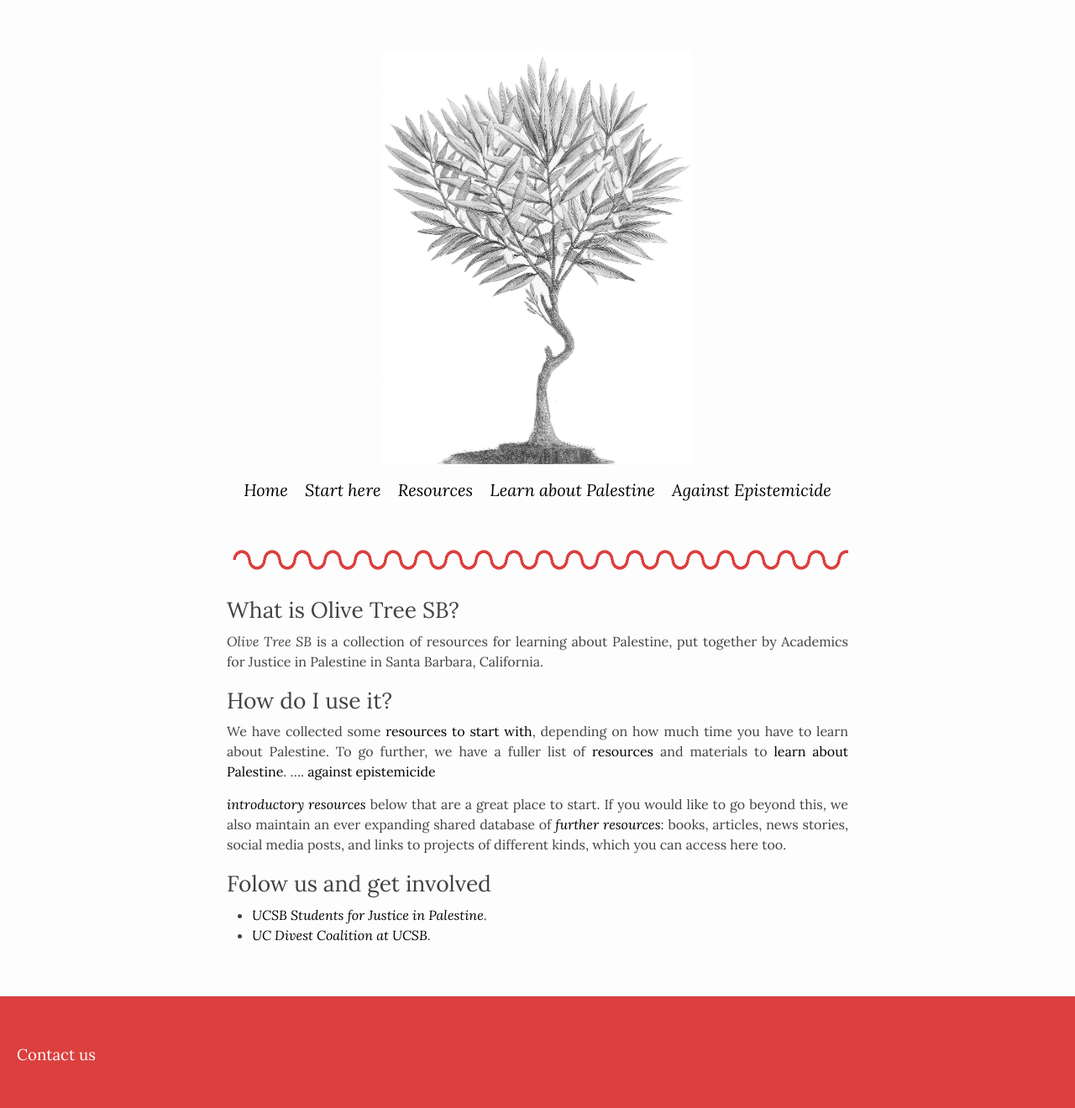
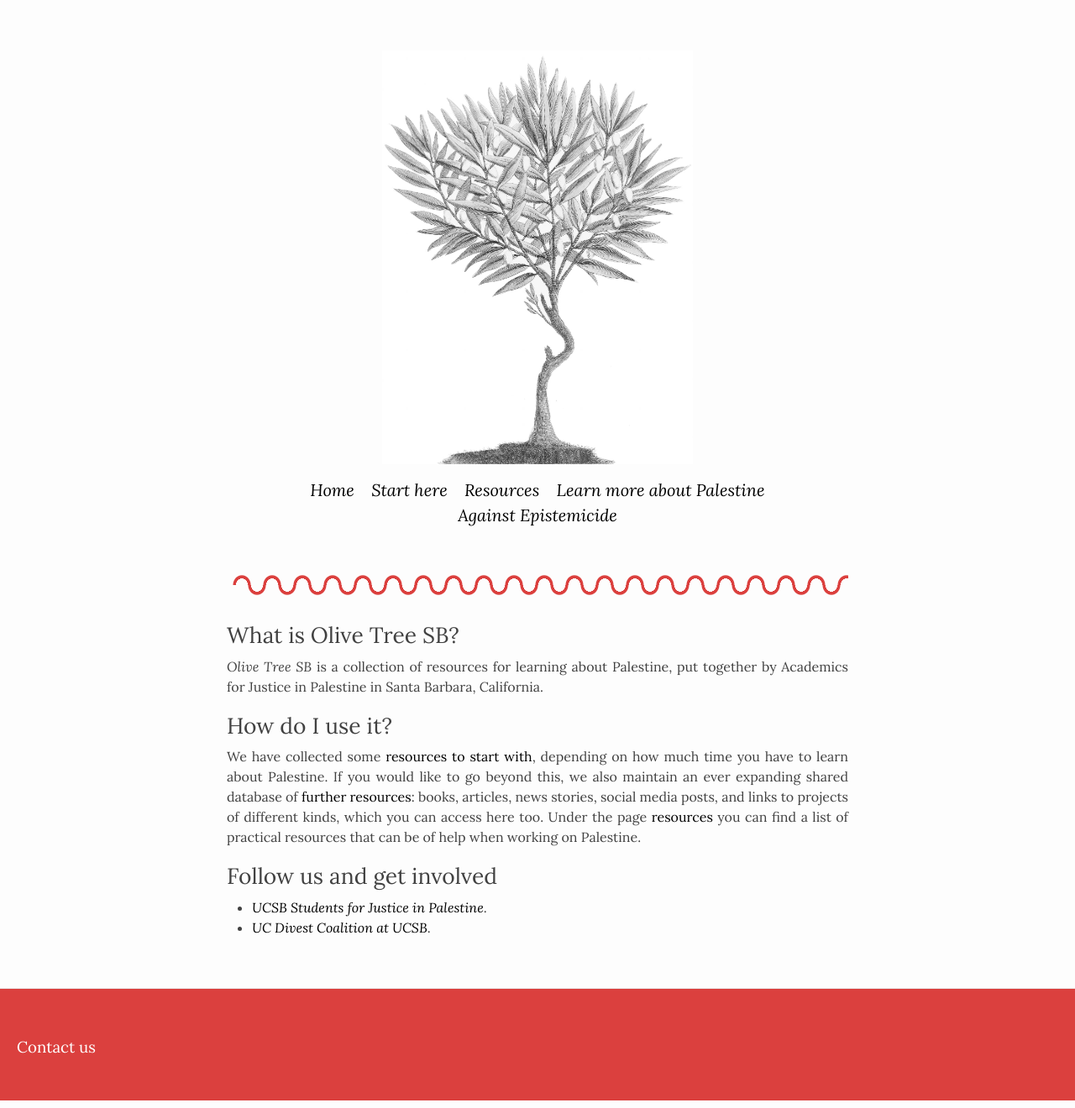
Before and after one commit to olivetreesb/olivetreesb, a Jekyll site: the page built from index.md, in a window 1280 px wide. Shown: the whole page at 84% size. Built offline with Jekyll 4.4.1, drawn with Linux system fonts in a browser that asks for light colours.

Commit message:
Updated the home page

```diff
--- a/_includes/nav-menu.html
+++ b/_includes/nav-menu.html
@@ -4,6 +4,6 @@
     <li class="nav-item"><a href="/">Home</a></li>
     <li class="nav-item"><a href="/start-here">Start here</a></li>
     <li class="nav-item"><a href="/resources">Resources</a></li>
-    <li class="nav-item"><a href="/learn">Learn about Palestine</a></li>
+    <li class="nav-item"><a href="/learn">Learn more about Palestine</a></li>
     <li class="nav-item"><a href="/against-epistemicide">Against Epistemicide</a></li>
 </ul>
--- a/index.md
+++ b/index.md
@@ -11,12 +11,8 @@
 
 ## How do I use it?
 
-We have collected some [resources to start with](/start-here), depending on how much time you have to learn about Palestine. To go further, we have a fuller list of [resources](/resources) and materials to [learn about Palestine](/learn). .... [against epistemicide](/against-epistemicide)
+We have collected some [resources to start with](/start-here), depending on how much time you have to learn about Palestine. If you would like to go beyond this, we also maintain an ever expanding shared database of [further resources](/learn): books, articles, news stories, social media posts, and links to projects of different kinds, which you can access here too. Under the page [resources](/resources) you can find a list of practical resources that can be of help when working on Palestine.
 
-
-
-*[introductory resources](#palestine-101-introductory-resources)* below that are a great place to start. If you would like to go beyond this, we also maintain an ever expanding shared database of *[further resources](#further-resources)*: books, articles, news stories, social media posts, and links to projects of different kinds, which you can access here too.
-
-## Folow us and get involved
+## Follow us and get involved
 - [*UCSB Students for Justice in Palestine*](https://www.instagram.com/ucsbsjp/?hl=en).
 - [*UC Divest Coalition at UCSB*](https://www.instagram.com/ucsbdivest/?ref=journal%20Instagram&hl=en).
```
Also changed, not shown: _pages/start-here.md (+3 -3 lines).
